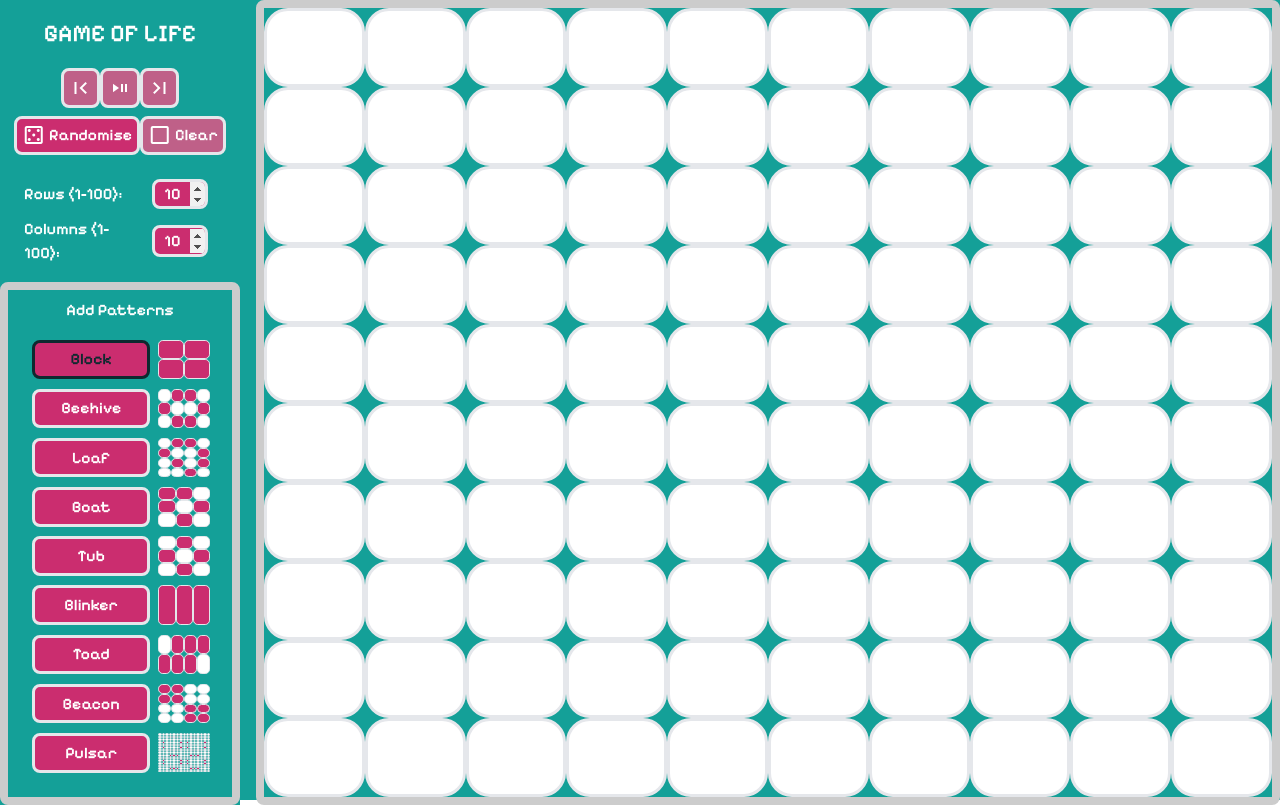
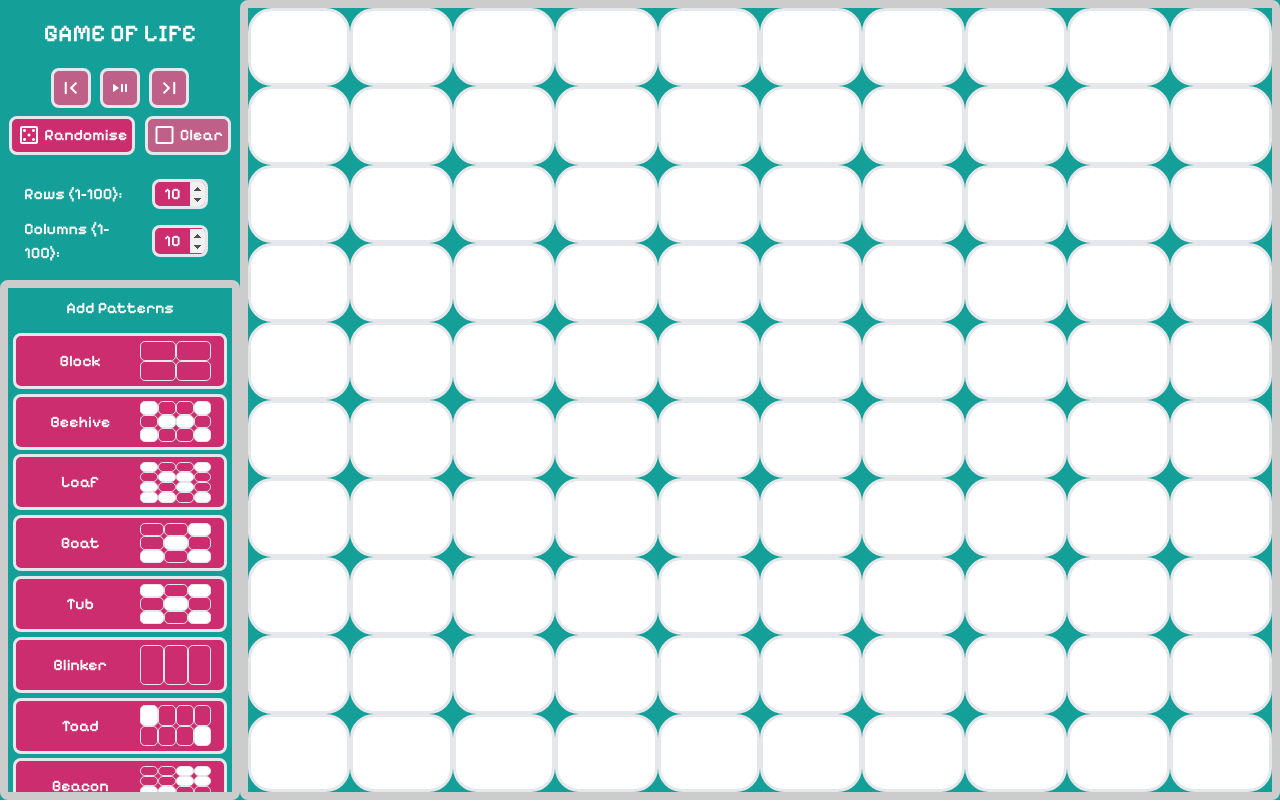
Before and after one commit to Pjstilwell/PersonalSite, a Next.js app in the folder still-peter/: page / in a window 1280 px wide. Built offline with nearby package versions, Linux system fonts and the light colour scheme.

Commit message:
Further fixed up styling

```diff
--- a/still-peter/src/app/components/controls.tsx
+++ b/still-peter/src/app/components/controls.tsx
@@ -63,20 +63,19 @@ export default function Controls(props: ControlProps) {
     }
 
     const selectedClass =
-      props.selectedPattern == pattern ? "clicked-button" : "";
+      props.selectedPattern == pattern && props.patternSelected
+        ? "clicked-button"
+        : "";
     patternList.push(
-      <div key={pattern} className="pattern-wrapper">
-        <div className="pattern-btn-wrapper">
-          <button
-            onClick={() => props.patternSelectedActions(pattern)}
-            className={"pattern-button " + selectedClass}
-          >
-            <p>{pattern}</p>
-          </button>
-        </div>
+      <button
+        key={pattern}
+        onClick={() => props.patternSelectedActions(pattern)}
+        className={"pattern-button " + selectedClass}
+      >
+        <p>{pattern}</p>
 
         <div className="display-grid-wrapper">{displayedPattern}</div>
-      </div>
+      </button>
     );
   });
 
--- a/still-peter/src/app/globals.scss
+++ b/still-peter/src/app/globals.scss
@@ -91,8 +91,7 @@ input[type="number"]::-webkit-outer-spin-button {
 .home-wrapper {
   width: 100%;
   height: 100%;
-  display: grid;
-  grid-template-columns: 20% 80%;
+  display: flex;
   background-color: $cp3-2;
 }
 
@@ -168,7 +167,7 @@ input[type="number"]::-webkit-outer-spin-button {
   display: flex;
   align-items: center;
   justify-content: center;
-  margin: 0.5rem;
+  margin: 0.5rem 0;
 }
 
 .scrub-wrapper {
@@ -192,10 +191,6 @@ input[type="number"]::-webkit-outer-spin-button {
   grid-template-rows: 2;
 }
 
-.add-patterns-wrapper {
-  margin: 1rem;
-}
-
 .add-patterns-text-wrapper {
   display: flex;
   justify-content: center;
@@ -203,25 +198,15 @@ input[type="number"]::-webkit-outer-spin-button {
 }
 
 .patterns-wrapper {
-  margin: 0rem 1rem;
   overflow-y: auto;
 }
 
-.pattern-wrapper {
+.pattern-button {
+  width: -webkit-fill-available;
   display: grid;
-  grid-template-columns: 70% 30%;
-  margin: 0.6rem 0rem;
-}
-
-.pattern-btn-wrapper {
-  display: flex;
-  align-items: center;
-  margin: 0rem 0.5rem;
-}
-
-.pattern-button {
-  width: 100%;
-  grid-column: 1;
+  grid-template-columns: 60% 40%;
+  min-height: 3.5rem;
+  margin: 0.3rem !important;
 }
 
 .pattern-display-wrapper {
@@ -238,6 +223,7 @@ input[type="number"]::-webkit-outer-spin-button {
 }
 
 .display-grid-wrapper {
+  height: 100%;
   width: 100%;
   grid-column: 2;
 }
@@ -247,7 +233,6 @@ input[type="number"]::-webkit-outer-spin-button {
 }
 
 .settings-big-wrapper {
-  margin-bottom: 1rem;
   height: 100%;
 }
 
@@ -297,3 +282,7 @@ input[type="number"]::-webkit-outer-spin-button {
   z-index: 0; /* Specify a stack order in case you're using a different order for other elements */
   cursor: pointer; /* Add a pointer on hover */
 }
+
+.control-wrapper button {
+  margin: 0 0.3rem;
+}
```
